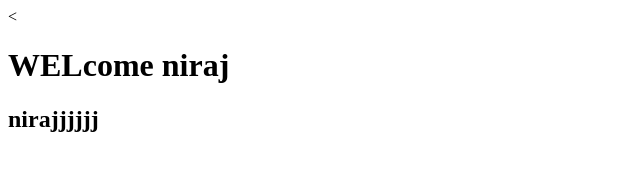
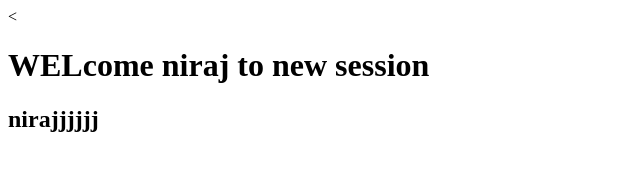
Before and after one commit to nirajmalpani/html_project, a plain HTML site: page index.html in a window 1280 px wide. Shown: the whole page, without its empty margins (0-640 px from the left). Drawn offline with Linux system fonts and the light colour scheme.

Commit message:
Changed h1

```diff
--- a/index.html
+++ b/index.html
@@ -5,7 +5,7 @@
     <title></title>
   </head>
   <body>
-    <h1>WELcome niraj</h1>
+    <h1>WELcome niraj to new session</h1>
     <h2>nirajjjjjj</h2>
 
   </body>
```
